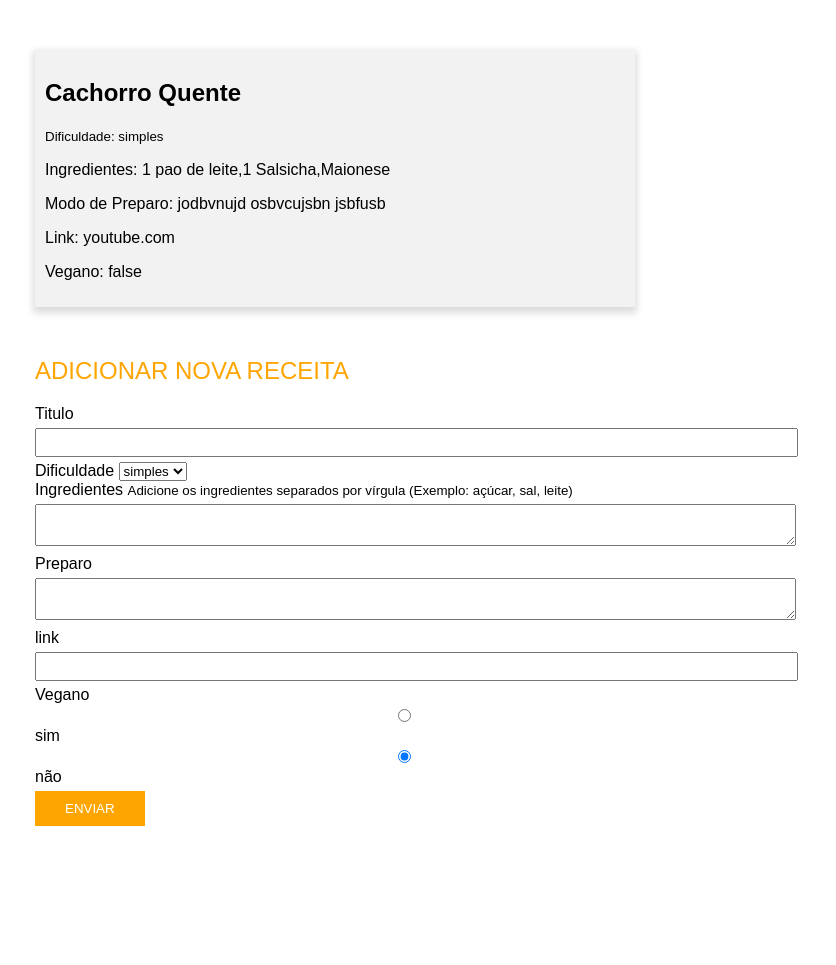
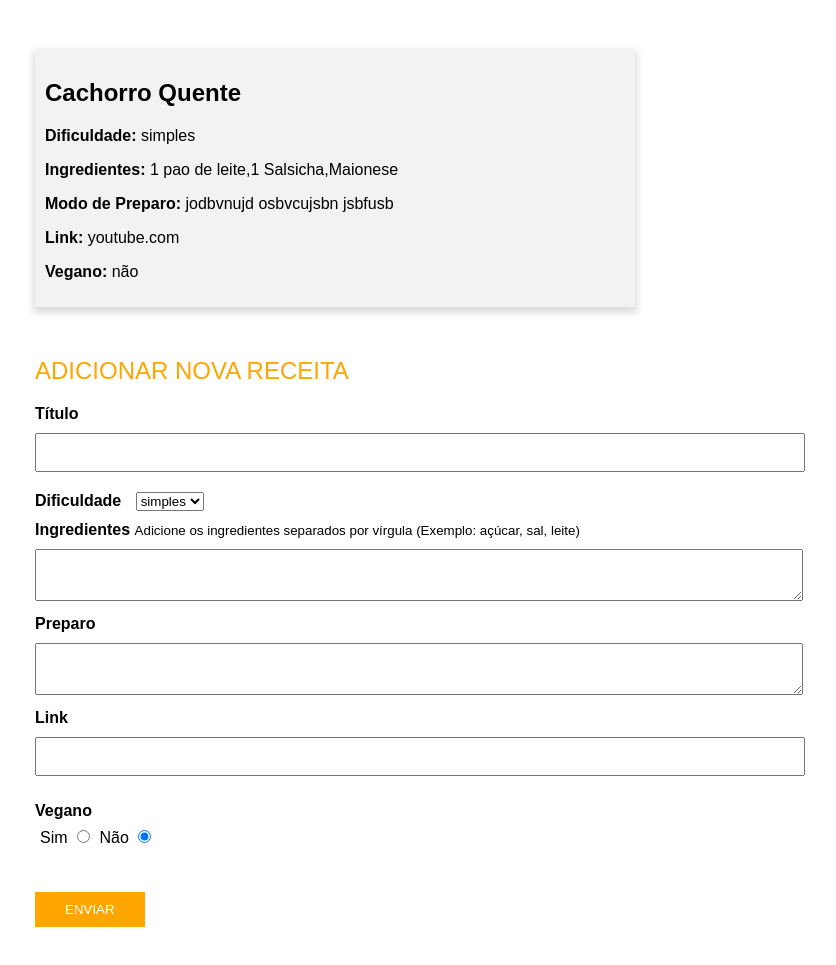
Before and after one commit to DEVergueiro/omma-js-eventos, a plain HTML site: page index.html in a window 1280 px wide. Shown: the part 109-1074 px from the top of the page, without its empty margins (13-849 px from the left). Before the commit the page ends 988 px from the top, so only its background shows below. Drawn offline with Linux system fonts and the light colour scheme.

Commit message:
ajustes no js e css

```diff
--- a/admin.css
+++ b/admin.css
@@ -36,8 +36,8 @@ article {
 input,
 textarea {
     width: 100%;
-    padding: 5px 10px;
-    margin: 5px 0;
+    padding: 10px 10px;
+    margin: 10px 0;
 }
 
 button {
@@ -48,3 +48,21 @@ button {
     border: none;
     text-transform: uppercase;
 }
+
+#dificuldade {
+    margin: 10px;
+}
+
+label {
+    font-weight: bold;
+}
+
+#janela-vegano {
+    flex-wrap: wrap;
+}
+
+.vegano-sn {
+    font-weight: normal;
+    width: auto;
+    padding: 5px;
+}
--- a/index.html
+++ b/index.html
@@ -1,5 +1,5 @@
 <!DOCTYPE html>
-<html lang="en">
+<html lang="pt-br">
 
 <head>
     <meta charset="UTF-8">
@@ -20,7 +20,7 @@
         <section class="formulario">
             <h2>Adicionar nova receita</h2>
             <form>
-                <label for="titulo">Titulo</label>
+                <label for="titulo">Título</label>
                 <input type="text" name="titulo" id="titulo">
                 <br>
                 <label for="dificuldade">Dificuldade</label>
@@ -38,18 +38,17 @@
                 <label for="preparo">Preparo</label>
                 <textarea name="preparo" id="preparo"></textarea>
                 <br>
-                <label for="link">link</label>
+                <label for="link">Link</label>
                 <input type="text" name="link" id="link">
                 <br>
-                <label for="vegano">Vegano</label>
-                <label for="vegano-true">
-                    <input type="radio" id="vegano-true" name="vegano" value="sim">
-                    sim
-                </label>
-                <label for="vegano-false">
-                    <input type="radio" id="vegano-false" name="vegano" value="não" checked>
-                    não
-                </label>
+                <div id="janela-vegano">
+                    <p><label for="vegano">Vegano</label><br>
+                        <label for="vegano-true" class="vegano-sn">Sim</label>
+                        <input type="radio" class="vegano-sn id="vegano-true" name="vegano" value="sim">
+                        <label for="vegano-false" class="vegano-sn">Não</label>
+                        <input type="radio" class="vegano-sn id="vegano-false" name="vegano" value="não" checked>
+                    </p>
+                </div>
                 <br>
                 <button id="btnEnviar">enviar</button>
             </form>
--- a/index.js
+++ b/index.js
@@ -8,7 +8,7 @@ const listaDeReceitas = [{
   ingredientes: ["1 pao de leite", "1 Salsicha", "Maionese"],
   preparo: "jodbvnujd osbvcujsbn jsbfusb",
   link: "youtube.com",
-  vegano: false,
+  vegano: "não",
 }, ];
 
 const cadastrarReceita = (
@@ -66,6 +66,15 @@ btnEnviar.onclick = (evento) => {
   exibirReceitas();
 }
 
+// function valorVegano (vegano) {
+//   if (true) {
+//     true = 'sim'
+//   }else {
+//     false = 'não'
+//   }
+
+// }
+
 function exibirReceitas() {
 
   let htmlReceitas = '';
@@ -73,11 +82,11 @@ function exibirReceitas() {
   for (let index = 0; index < listaDeReceitas.length; index++) {
     htmlReceitas += `<article class="card">
           <h2>${listaDeReceitas[index].titulo}</h2>
-          <small>Dificuldade: ${listaDeReceitas[index].dificuldade}</small>
-          <p>Ingredientes: ${listaDeReceitas[index].ingredientes}</p>
-          <p>Modo de Preparo: ${listaDeReceitas[index].preparo}</p>
-          <p>Link: ${listaDeReceitas[index].link}</p>
-          <p>Vegano: ${listaDeReceitas[index].vegano}</p>
+          <p><strong>Dificuldade:</strong> ${listaDeReceitas[index].dificuldade}</p>
+          <p><strong>Ingredientes:</strong> ${listaDeReceitas[index].ingredientes}</p>
+          <p><strong>Modo de Preparo:</strong> ${listaDeReceitas[index].preparo}</p>
+          <p><strong>Link:</strong> ${listaDeReceitas[index].link}</p>
+          <p><strong>Vegano:</strong> ${listaDeReceitas[index].vegano}</p>
       </article>`;
   }
 
```
